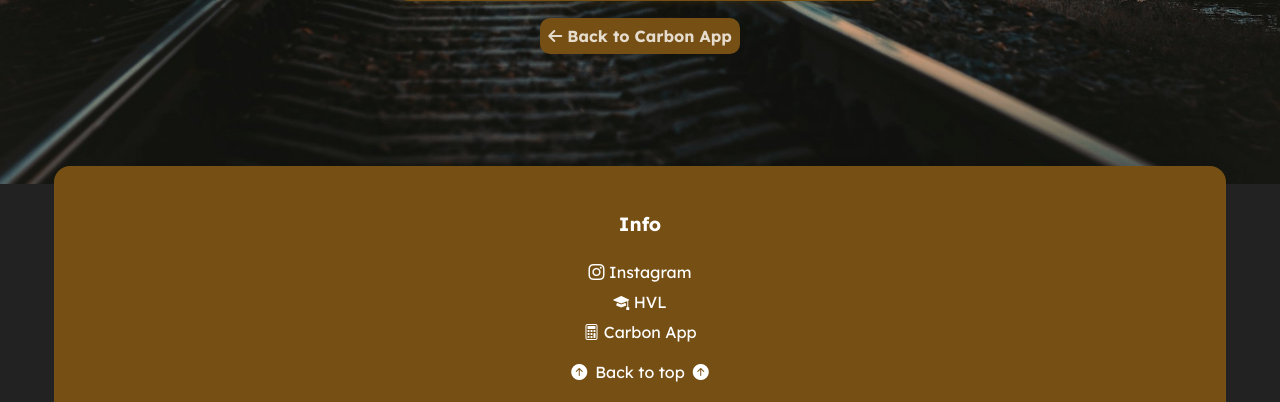
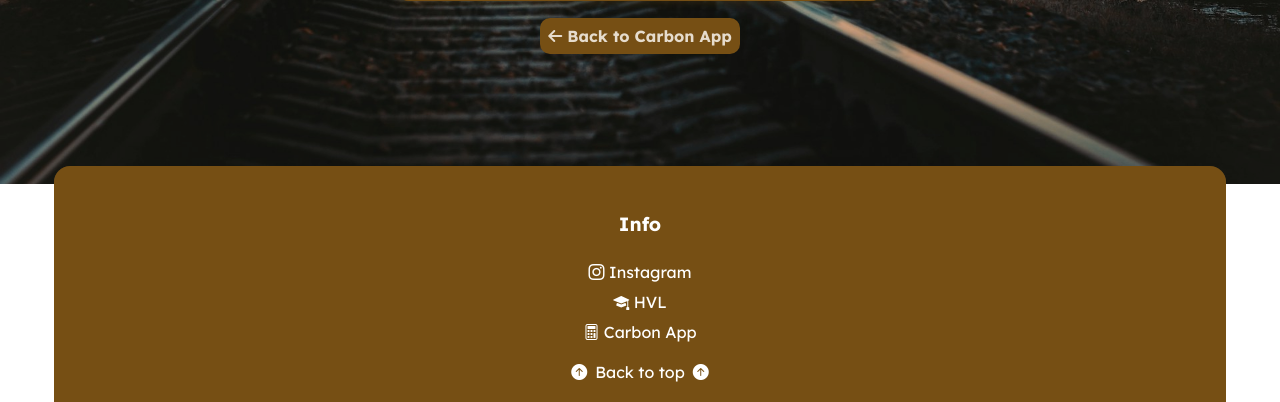
Before and after one commit to biagionavarin/Act4Earth, a Python web app: template capp/templates/carbon_app/ferry_emission.html in a window 1280 px wide. Shown: the part 616-1018 px from the top of the page. Run offline with Jinja, Linux system fonts and the light colour scheme; the template is opened without the code that fills it, so the values that code supplies are empty, except form fields; tables that the repository leaves empty hold one stand-in row (values such as "Sample post"); form fields are guessed from the names that the template uses.

Commit message:
Update ferry_emission.css

```diff
--- a/capp/static/carbon_app/ferry_emission.css
+++ b/capp/static/carbon_app/ferry_emission.css
@@ -1,12 +1,6 @@
-body {
-  background-color: #222;
-  color: #e1d2bc;
-  font-family: 'Lexend', sans-serif;
-  text-align: center;
-}html {
+html {
   scroll-behavior: smooth;
 }
-
 body {
   margin: 0;
   padding: 0;
@@ -14,7 +8,6 @@ body {
   padding-top: 80px;
   color: #e1d2bc;
 }
-
 .image-background {
   position: fixed;
   top: 0;
@@ -24,7 +17,6 @@ body {
   overflow: hidden;
   z-index: -1;
 }
-
 .image-overlay {
   position: absolute;
   top: 0;
@@ -34,13 +26,11 @@ body {
   background-color: rgba(0, 0, 0, 0.1);
   z-index: 0;
 }
-
 #bg-image {
   width: 100%;
   height: 100%;
   object-fit: cover;
 }
-
 .navbar {
   position: fixed;
   top: 0;
@@ -54,7 +44,6 @@ body {
   justify-content: center;
   align-items: center;
 }
-
 .navbar-menu {
   list-style: none;
   display: flex;
@@ -62,7 +51,6 @@ body {
   margin: 0;
   padding: 0;
 }
-
 .navbar a {
   text-decoration: none;
   color: #dabf86;
@@ -70,18 +58,15 @@ body {
   font-weight: normal;
   transition: color 0.3s ease;
 }
-
 .navbar a:hover {
   color: #ffffff;
 }
-
 .navbar a.active {
   border-bottom: 2px solid #ffffff;
   color: #ffffff;
   text-shadow: 0 0 5px #b5935d,0 0 10px #b5935d,0 0 20px #b5935d,0 0 40px #b5935d;
   transition: all 0.3s ease;
 }
-
 .logout-button {
   position: absolute;
   right: 20px;
@@ -94,12 +79,10 @@ body {
   text-decoration: none;
   transition: all 0.3s ease;
 }
-
 .logout-button:hover {
   color: #ffffff;
   text-shadow: none;
 }
-
 .image-background {
   position: fixed;
   top: 0;
@@ -109,40 +92,32 @@ body {
   overflow: hidden;
   z-index: -1;
 }
-
 .image-overlay {
   position: absolute;
   width: 100%;
   height: 100%;
   background-color: rgba(0, 0, 0, 0.2);
 }
-
 #bg-image {
   width: 100%;
   height: 100%;
   object-fit: cover;
 }
-
-/* Contenitore principale */
 .ferry-emission-container {
   max-width: 500px;
   margin: 0 auto;
   padding: 60px 20px 120px;
   text-align: center;
 }
-
 .ferry-emission-container h1 {
   font-size: clamp(1.5rem, 3vw, 2rem);
   color: rgb(252, 240, 219);
   margin-bottom: 10px;
 }
-
 .subtitle {
   color: rgb(252, 240, 219);
   margin-bottom: 30px;
 }
-
-/* Card del form */
 .form-card {
   background-color: rgb(118, 79, 20);
   padding: 30px 20px;
@@ -150,20 +125,16 @@ body {
   box-shadow: 0 0 10px rgba(118, 79, 20, 0.4);
   backdrop-filter: blur(4px);
 }
-
-/* Input e label */
 .form-group {
   margin-bottom: 20px;
   text-align: center;
 }
-
 .form-label {
   display: block;
   margin-bottom: 6px;
   font-weight: 600;
   color: rgb(252, 240, 219);
 }
-
 .form-input {
   width: 50%;
   padding: 10px;
@@ -172,11 +143,9 @@ body {
   font-size: 1em;
   align-self: center;
 }
-
 .form-input.is-invalid {
   border: 2px solid #ff6666;
 }
-
 .error-msg {
   color: #ff9999;
   font-size: 0.9em;
@@ -185,11 +154,9 @@ body {
 .form-input option:nth-child(odd) {
     background-color: white;
 }
-
 .form-input option:nth-child(even) {
     background-color: rgb(238, 238, 238);
 }
-
 .btn-submit {
   background-color: #248933;
   color: #fff;
@@ -200,16 +167,12 @@ body {
   cursor: pointer;
   transition: background-color 0.3s ease;
 }
-
 .btn-submit:hover {
   text-decoration: underline;
 }
-
-/* Link back */
 .back-link {
   margin-top: 25px;
 }
-
 .back-link a {
   color:#e6dccd;
   text-decoration: none;
@@ -218,16 +181,13 @@ body {
   padding: 8px;
   border-radius: 10px;
 }
-
 .back-link a:hover {
   text-decoration: underline;
 }
-
 .footer-container {
   background-color: rgb(118, 79, 20);
   backdrop-filter: blur(10px);
 }
-
 .back-bar {
   background-color: rgb(118, 79, 20);
 }
```
